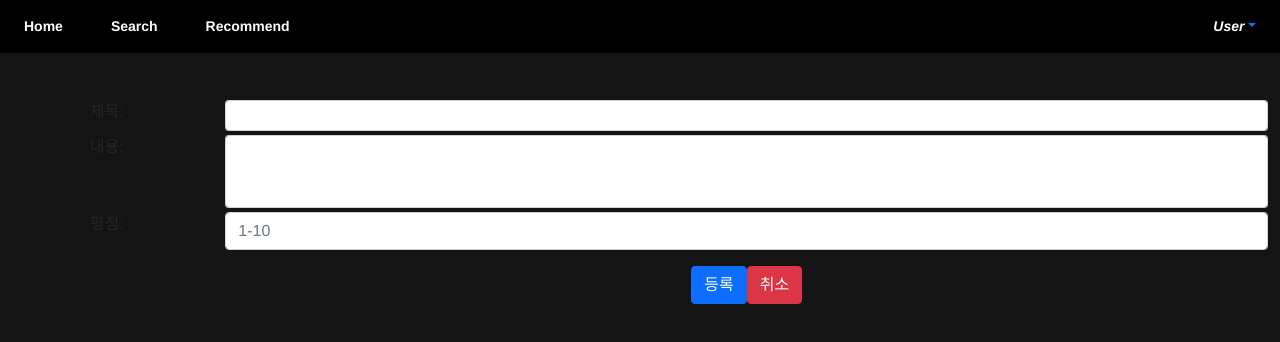
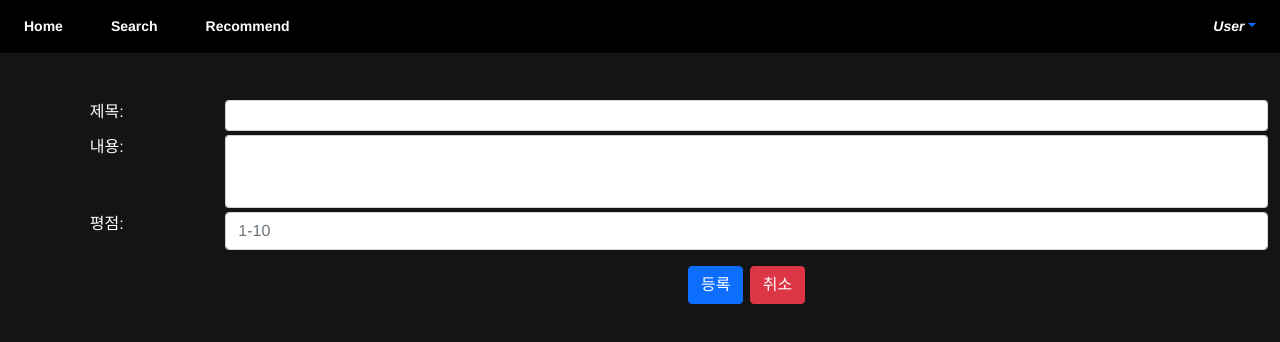
Before and after one commit to sangjinsu/ssafy6-movie-project-front, a Vue app: page /createreview in a window 1280 px wide. Shown: the top 342 px of the page. Built offline with nearby package versions, Linux system fonts and the light colour scheme; no server answers; sample sign-in values are in the browser's storage.

Commit message:
feat: css update

```diff
--- a/src/components/CreateReview.vue
+++ b/src/components/CreateReview.vue
@@ -1,7 +1,7 @@
 <template>
   <div>
     <b-container fluid>
-      <b-form @submit="onSubmit">
+      <b-form @submit="onSubmit" style="color: white">
         <b-row class="my-1">
           <b-col sm="2">
             <label>제목:</label>
@@ -44,7 +44,12 @@
         <b-row class="mt-3">
           <b-col sm="2"></b-col>
           <b-col sm="10" d-flex justify-content-center>
-            <b-button type="submit" variant="primary">등록</b-button>
+            <b-button
+              type="submit"
+              variant="primary"
+              style="margin-right: 0.5vw"
+              >등록</b-button
+            >
             <b-button type="submit" variant="danger" @click.prevent="onCancel"
               >취소</b-button
             >
--- a/src/views/community/ReviewItem.vue
+++ b/src/views/community/ReviewItem.vue
@@ -1,12 +1,16 @@
 <template>
   <div v-if="reviewItem" class="container h-100">
     <div
-      class="card text-dark bg-light"
+      class="card text-white bg-dark"
       style="max-width: 640px; margin: 0px auto"
     >
       <div class="card-header d-flex justify-content-between">
-        <h5>작성자: {{ reviewItem.user.username }}</h5>
-        <h5>★: {{ reviewItem.rank }}</h5>
+        <h5 class="d-flex align-items-center" style="margin-bottom: 0">
+          작성자: {{ reviewItem.user.username }}
+        </h5>
+        <h5 class="d-flex align-items-center" style="margin-bottom: 0">
+          ★: {{ reviewItem.rank }}
+        </h5>
       </div>
       <div class="card-body" style="word-break: break-all">
         <p class="card-title d-flex justify-content-start">
@@ -18,11 +22,11 @@
       </div>
       <div class="card-footer">
         <div class="d-flex justify-content-start">
-          작성시간: {{ reviewItem.created_at }}
+          <small>작성시간: {{ reviewItem.created_at }}</small>
         </div>
         <div class="d-flex bd-highlight">
           <div class="me-auto bd-highlight">
-            수정시간: {{ reviewItem.updated_at }}
+            <small>수정시간: {{ reviewItem.updated_at }}</small>
           </div>
           <div class="h5 bd-highlight">
             <b-icon
--- a/src/views/movies/MovieItem.vue
+++ b/src/views/movies/MovieItem.vue
@@ -70,7 +70,7 @@
     </div>
 
     <div class="d-flex justify-content-between">
-      <span><h3>Review</h3></span>
+      <span style="color: white"><h3>Review</h3></span>
       <span
         ><button
           type="button"
```
